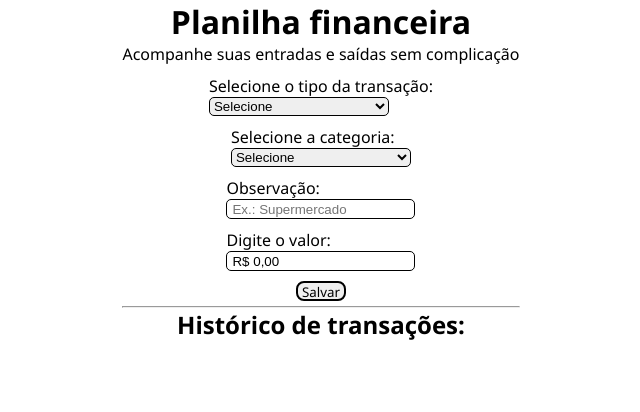
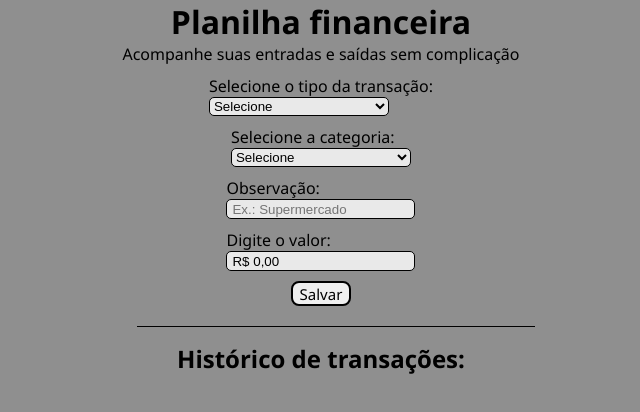
Before and after one commit to Igor-Dias-2010/planilha-financeira, a Next.js app: page / in a window 1280 px wide. Shown: the top 412 px of the page, without its empty margins (319-959 px from the left). Built offline with nearby package versions, Linux system fonts and the light colour scheme.

Commit message:
Update globals.css

```diff
--- a/app/globals.css
+++ b/app/globals.css
@@ -9,6 +9,7 @@ body {
     justify-content: center;
     align-items: center;
     text-align: center;
+    background-color: rgb(143, 143, 143);
     font-family: 'Segoe UI', Tahoma, Geneva, Verdana, sans-serif;
 }
 
@@ -36,6 +37,7 @@ body {
 select {
     width: 180px;
     cursor: pointer;
+    background-color: rgb(233, 233, 233);
 }
 
 input,
@@ -47,10 +49,12 @@ input{
     padding-left: 5px;
     padding-right: 5px;
     height: 20px;
+    background-color: rgb(233, 233, 233);
 }
 button {
-    width: 50px;
-    height: 20px;
+    width: 60px;
+    height: 25px;
+    font-size: 15px;
     font-family: 'Segoe UI', Tahoma, Geneva, Verdana, sans-serif;
     margin-top: 10px;
     margin-bottom: 5px;
@@ -67,3 +71,10 @@ button:hover {
 button:active {
     transform: scale(1.0);
 }
+hr{
+    background-color: black;
+    height: 1px;
+    margin: 15px;
+    border: none;
+    width: 100%;
+}
```
